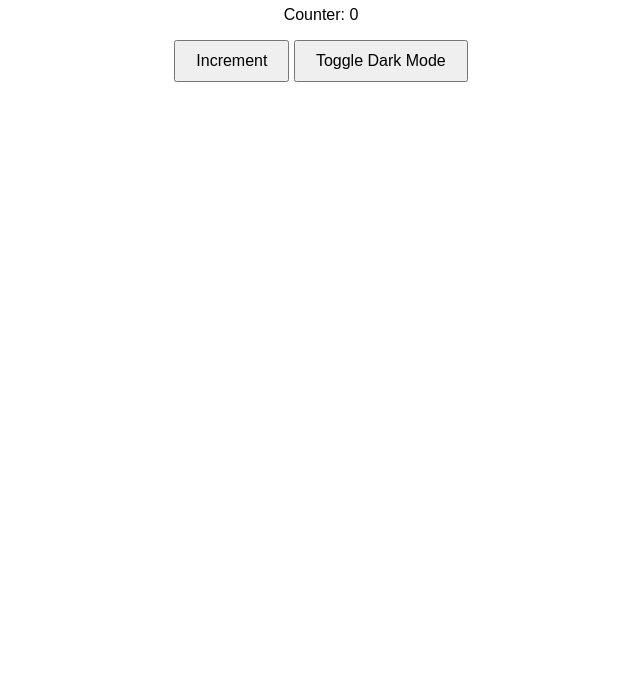
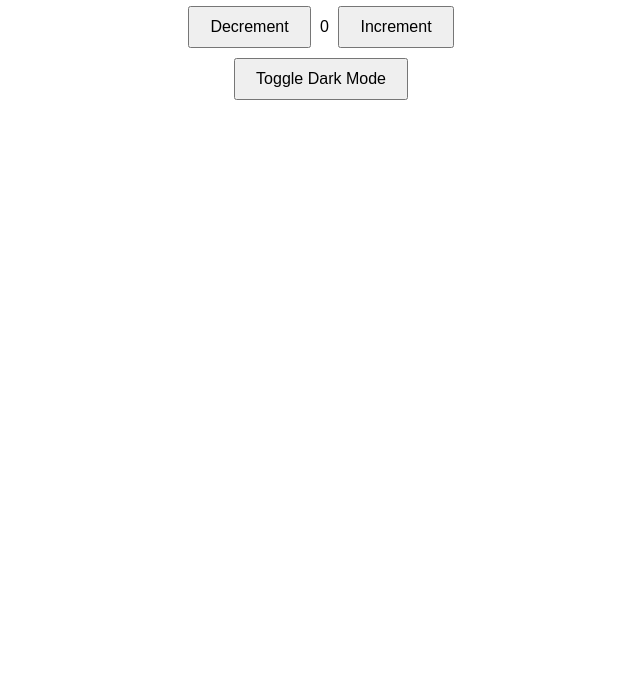
Before and after one commit to jbandu/evoloop-hello, a plain HTML site: page index.html in a window 1280 px wide. Shown: the part 102-800 px from the top of the page, without its empty margins (319-959 px from the left). Drawn offline with Linux system fonts and the light colour scheme.

Commit message:
Implement decrement, dark mode persistence per spec

```diff
--- a/index.html
+++ b/index.html
@@ -17,25 +17,55 @@
             color: var(--text-color);
             transition: all 0.3s;
         }
-        button { padding: 10px 20px; font-size: 16px; }
+        .controls {
+            margin: 10px 0;
+        }
+        button {
+            padding: 10px 20px;
+            font-size: 16px;
+            margin: 0 5px;
+        }
         .dark-mode { --bg-color: #1E293B; --text-color: #F1F5F9; }
     </style>
 </head>
 <body>
     <h1>Hello, World!</h1>
-    <p>Counter: <span id="counter">0</span></p>
-    <button onclick="incrementCounter()">Increment</button>
+    <div class="controls">
+        <button onclick="decrementCounter()">Decrement</button>
+        <span id="counter">0</span>
+        <button onclick="incrementCounter()">Increment</button>
+    </div>
     <button onclick="toggleDarkMode()">Toggle Dark Mode</button>
 
     <script>
-        let count = 0;
+        let count = localStorage.getItem('counter') ? parseInt(localStorage.getItem('counter')) : 0;
+        let isDarkMode = localStorage.getItem('darkMode') === 'true';
+        if (isDarkMode) document.body.classList.add('dark-mode');
+
+        function updateDisplay() {
+            document.getElementById('counter').textContent = count;
+            localStorage.setItem('counter', count);
+            localStorage.setItem('darkMode', isDarkMode);
+        }
+
         function incrementCounter() {
             count++;
-            document.getElementById('counter').textContent = count;
+            updateDisplay();
         }
+
+        function decrementCounter() {
+            if (count > 0) count--;
+            updateDisplay();
+        }
+
         function toggleDarkMode() {
+            isDarkMode = !isDarkMode;
             document.body.classList.toggle('dark-mode');
+            updateDisplay();
         }
+
+        // Initial display update
+        updateDisplay();
     </script>
 </body>
 </html>
```
